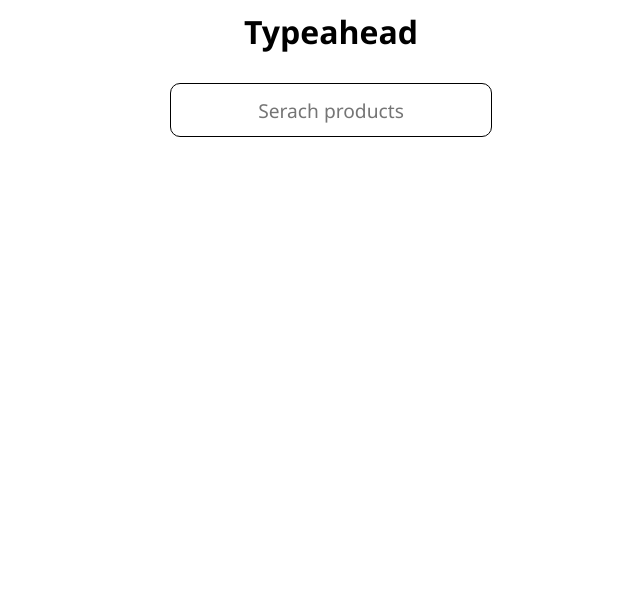
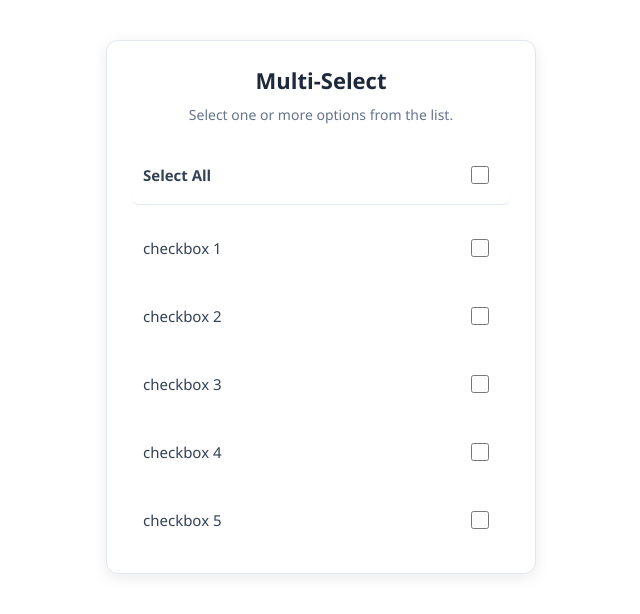
Before and after one commit to sudhirrathod03/MACHINE-CODING, a React (Vite) app in the folder frontend/: page / in a window 1280 px wide. Shown: the top 614 px of the page, without its empty margins (319-959 px from the left). Built offline with nearby package versions, Linux system fonts and the light colour scheme.

Commit message:
fear: implement multiselect component

```diff
--- a/frontend/src/App.jsx
+++ b/frontend/src/App.jsx
@@ -6,11 +6,12 @@ import Pagination from "./components/Pagination/Pagination";
 import Otp from "./components/Otp/Otp";
 import Carousel from "./components/Carousel/Carousel";
 import Typeahead from "./components/Typeahead/Typeahead";
+import MultiSelect from "./components/multiSelect/MultiSelect";
 
 function App() {
   return (
     <>
-      <Typeahead />
+      <MultiSelect />
     </>
   );
 }
--- a/frontend/src/components/Otp/Otp.jsx
+++ b/frontend/src/components/Otp/Otp.jsx
@@ -1,5 +1,5 @@
 import { useState, useRef, useEffect } from "react";
-import "./otp.css";
+import "./otp.module.css";
 function Otp({ otpLength = 6 }) {
   const [otp, setOtp] = useState(Array.from({ length: otpLength }).fill(""));
   const inputRef = useRef([]);
--- a/frontend/src/components/Otp/otp.css
+++ /dev/null
@@ -1,22 +0,0 @@
-
-
-input {
-  padding: 10px;
-  margin: 10px;
-  width: 30px;
-  height: 30px;
-  border: 1px solid black;
-  border-radius: 10px;
-  text-align: center;
-}
-.otp-container{
-    height: 100vh;
-    display: flex;
-    flex-direction: column;
-    justify-content: center;
-    align-items: center;
-}
-.otp-inputs {
-    display: flex;
-    justify-content: center;
-  }
--- /dev/null
+++ b/frontend/src/components/Otp/otp.module.css
@@ -0,0 +1,20 @@
+input {
+  padding: 10px;
+  margin: 10px;
+  width: 30px;
+  height: 30px;
+  border: 1px solid black;
+  border-radius: 10px;
+  text-align: center;
+}
+.otp-container {
+  height: 100vh;
+  display: flex;
+  flex-direction: column;
+  justify-content: center;
+  align-items: center;
+}
+.otp-inputs {
+  display: flex;
+  justify-content: center;
+}
--- a/frontend/src/components/Pagination/Pagination.jsx
+++ b/frontend/src/components/Pagination/Pagination.jsx
@@ -1,7 +1,7 @@
 import React, { useState } from "react";
 import "./pagination.css";
 function Pagination() {
-  const [currentPage, setCurrentPage] = useState(4);
+  const [currentPage, setCurrentPage] = useState(1);
 
   const data = Array.from({ length: 100 }, (_, idx) => ({
     id: idx,
--- a/frontend/src/components/Typeahead/Typeahead.jsx
+++ b/frontend/src/components/Typeahead/Typeahead.jsx
@@ -98,6 +98,7 @@ function Typeahead() {
               setDropDown(true);
               setQuery(e.target.value);
             }}
+            className={styles.tinput}
           />
         </div>
 
--- a/frontend/src/components/Typeahead/typeahead.module.css
+++ b/frontend/src/components/Typeahead/typeahead.module.css
@@ -11,7 +11,7 @@
   margin-top: 20px;
 }
 
-input {
+.tinput {
   height: 2rem;
   width: 300px;
   font-size: 1.2rem;
--- /dev/null
+++ b/frontend/src/components/multiSelect/MultiSelect.jsx
@@ -0,0 +1,70 @@
+import React, { useState } from "react";
+import styles from "./multiselect.module.css";
+
+const inputs = [
+  { id: 1, value: "checkbox 1", checked: false },
+  { id: 2, value: "checkbox 2", checked: false },
+  { id: 3, value: "checkbox 3", checked: false },
+  { id: 4, value: "checkbox 4", checked: false },
+  { id: 5, value: "checkbox 5", checked: false },
+];
+function MultiSelect() {
+  const [select, setSelect] = useState(inputs);
+
+  const handleChange = (id) => {
+    setSelect((prev) =>
+      prev.map((box) =>
+        box.id === id ? { ...box, checked: !box.checked } : box
+      )
+    );
+  };
+
+  const handleSelectAll = () => {
+    setSelect((prev) =>
+      prev.map((box) => ({
+        ...box,
+        checked: !allSelected,
+      }))
+    );
+  };
+
+  const allSelected = select.every((item) => item.checked);
+
+  return (
+    <>
+      <div className={styles.multicontainer}>
+        <h2 className={styles.title}>Multi-Select</h2>
+
+        <p className={styles.description}>
+          Select one or more options from the list.
+        </p>
+
+        <label className={`${styles.mlabel} ${styles.selectAll}`}>
+          <strong>Select All</strong>
+
+          <input
+            type="checkbox"
+            className={styles.checkbox}
+            onChange={handleSelectAll}
+            checked={allSelected}
+          />
+        </label>
+
+        {select.map((input) => (
+          <label key={input.id} className={styles.mlabel}>
+            {input.value}
+
+            <input
+              type="checkbox"
+              className={styles.checkbox}
+              checked={input.checked}
+              onChange={() => handleChange(input.id)}
+            />
+          </label>
+        ))}
+      </div>
+    </>
+  );
+}
+
+export default MultiSelect;
--- /dev/null
+++ b/frontend/src/components/multiSelect/multiselect.module.css
@@ -0,0 +1,61 @@
+.multicontainer {
+  width: 380px;
+  padding: 24px;
+  border: 1px solid #e2e8f0;
+  border-radius: 12px;
+  background: #ffffff;
+  box-shadow: 0 4px 15px rgba(0, 0, 0, 0.08);
+  align-items: center;
+  display: flex;
+  flex-direction: column;
+  gap: 10px;
+  margin: 40px auto;
+}
+
+.title {
+  margin: 0;
+  font-size: 22px;
+  font-weight: 600;
+  color: #1e293b;
+}
+
+.description {
+  margin: 0 0 12px;
+  font-size: 14px;
+  color: #64748b;
+}
+
+.selectAll {
+  padding: 12px;
+  margin-bottom: 4px;
+  border-bottom: 1px solid #e2e8f0;
+}
+
+.mlabel {
+  width: 100%;
+  box-sizing: border-box;
+
+  display: flex;
+  align-items: center;
+  justify-content: space-between;
+
+  padding: 10px 12px;
+  border-radius: 8px;
+
+  font-size: 15px;
+  color: #334155;
+
+  cursor: pointer;
+  transition: background-color 0.2s ease;
+}
+
+.mlabel:hover {
+  background-color: #f8fafc;
+}
+
+.checkbox {
+  width: 18px;
+  height: 18px;
+  cursor: pointer;
+  accent-color: #2563eb;
+}
```
